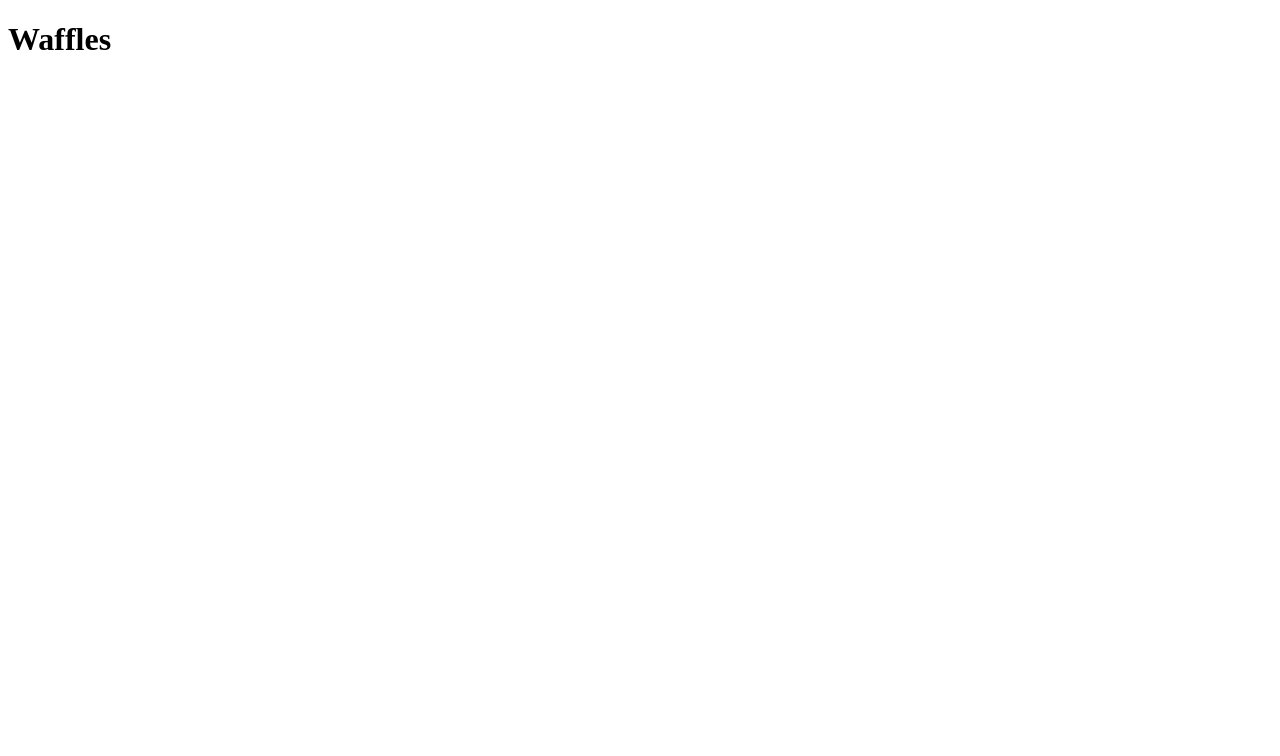
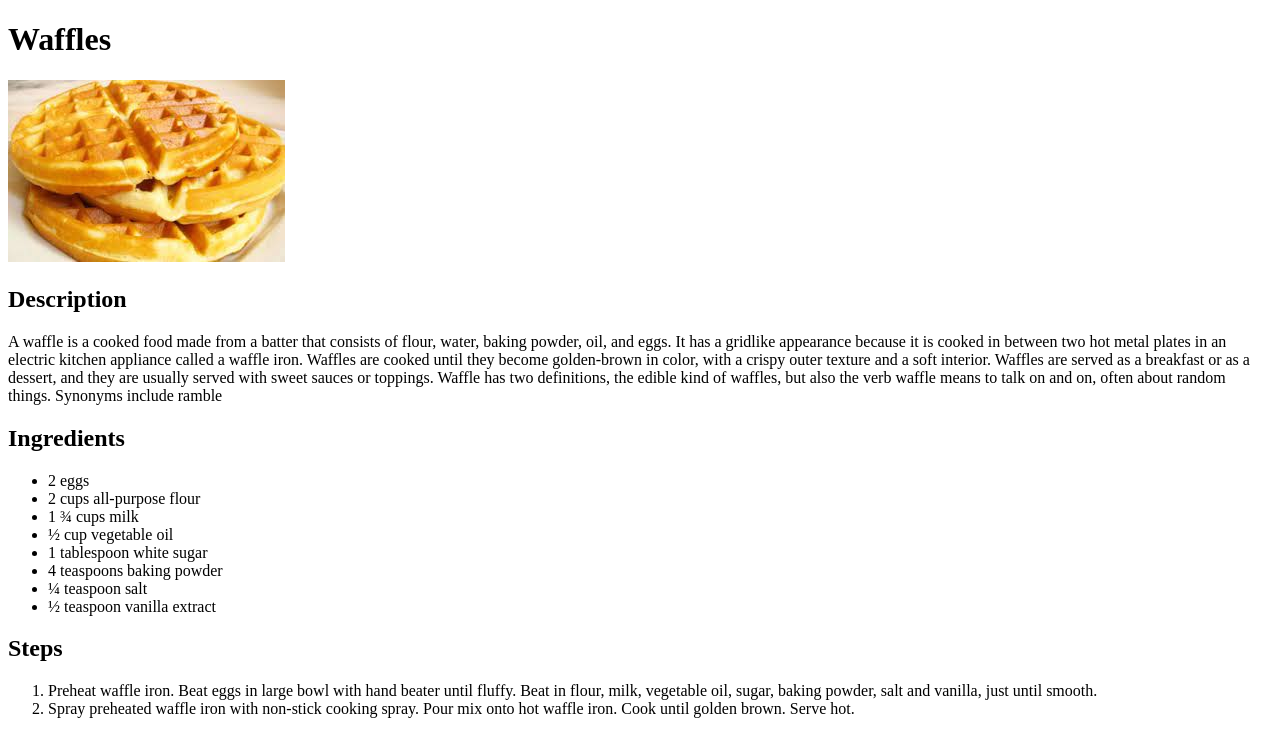
Before and after one commit to Jeffvf/odin-recipes, a plain HTML site: page recipes/waffles.html in a window 1280 px wide. Drawn offline with Linux system fonts and the light colour scheme.

Commit message:
Add content to waffle recipe page
Filled page with description, ingredientes and steps of the recipe.
An image of a waffle was added.

```diff
--- a/recipes/waffles.html
+++ b/recipes/waffles.html
@@ -6,5 +6,30 @@
     </head>
     <body>
         <h1>Waffles</h1>
+        <image src="../img/waffle.jpeg" alt="A waffle">
+        <h2>Description</h2>
+        <p>A waffle is a cooked food made from a batter that consists of flour, water, baking powder, oil, and eggs.
+            It has a gridlike appearance because it is cooked in between two hot metal plates in an electric kitchen
+            appliance called a waffle iron. Waffles are cooked until they become golden-brown in color, with a crispy
+            outer texture and a soft interior. Waffles are served as a breakfast or as a dessert, and they are usually
+            served with sweet sauces or toppings. Waffle has two definitions, the edible kind of waffles, but also the
+            verb waffle means to talk on and on, often about random things. Synonyms include ramble</p>
+        <h2>Ingredients</h2>
+        <ul>
+            <li>2 eggs</li>
+            <li>2 cups all-purpose flour</li>
+            <li>1 ¾ cups milk</li>
+            <li>½ cup vegetable oil</li>
+            <li>1 tablespoon white sugar</li>
+            <li>4 teaspoons baking powder</li>
+            <li>¼ teaspoon salt</li>
+            <li>½ teaspoon vanilla extract</li>
+        </ul>
+        <h2>Steps</h2>
+        <ol>
+            <li>Preheat waffle iron. Beat eggs in large bowl with hand beater until fluffy.
+                Beat in flour, milk, vegetable oil, sugar, baking powder, salt and vanilla, just until smooth.</li>
+            <li>Spray preheated waffle iron with non-stick cooking spray. Pour mix onto hot waffle iron. Cook until golden brown. Serve hot.</li>
+        </ol>
     </body>
 </html>
```
Also changed, not shown: img/waffle.jpeg (added).
